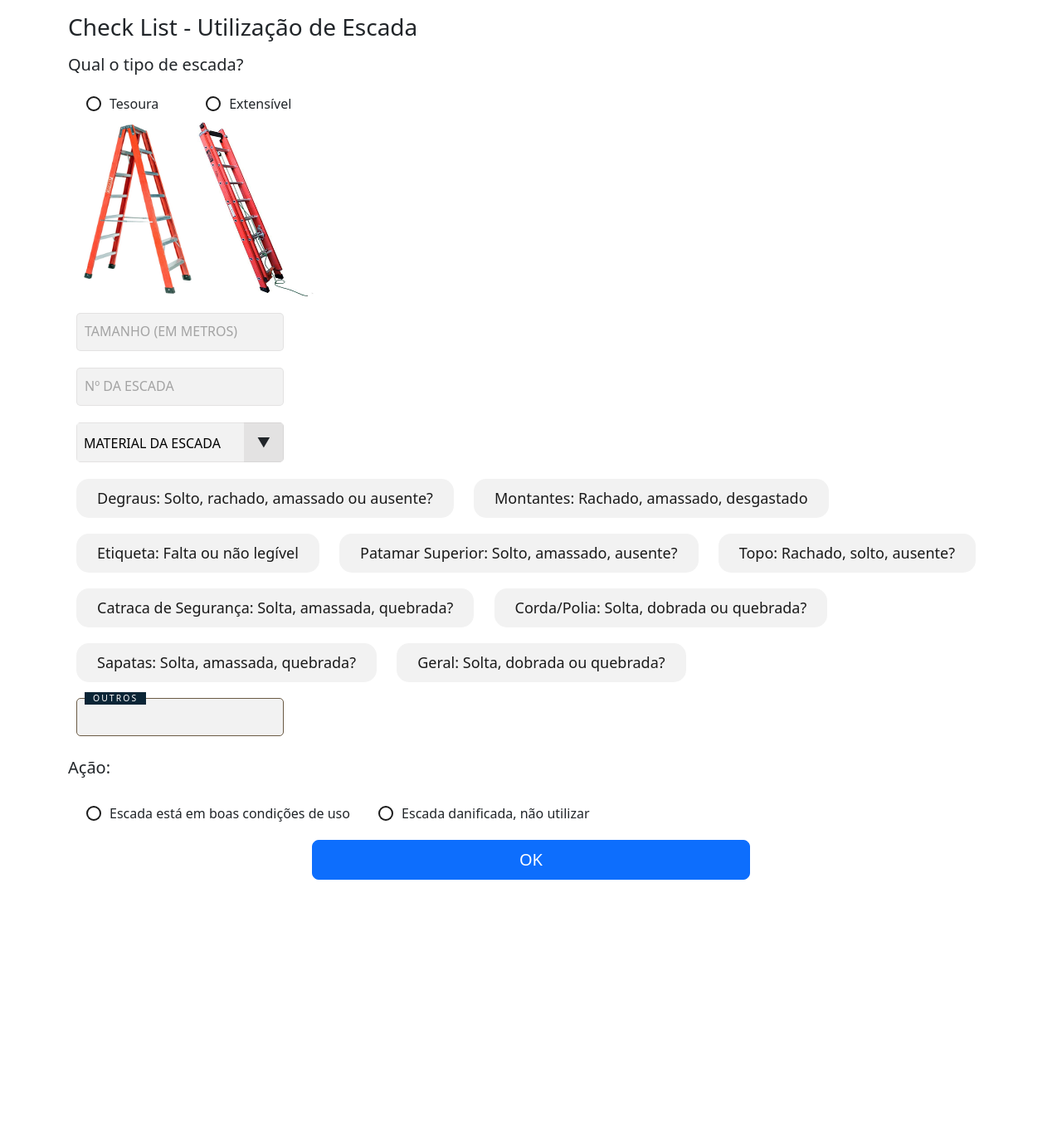
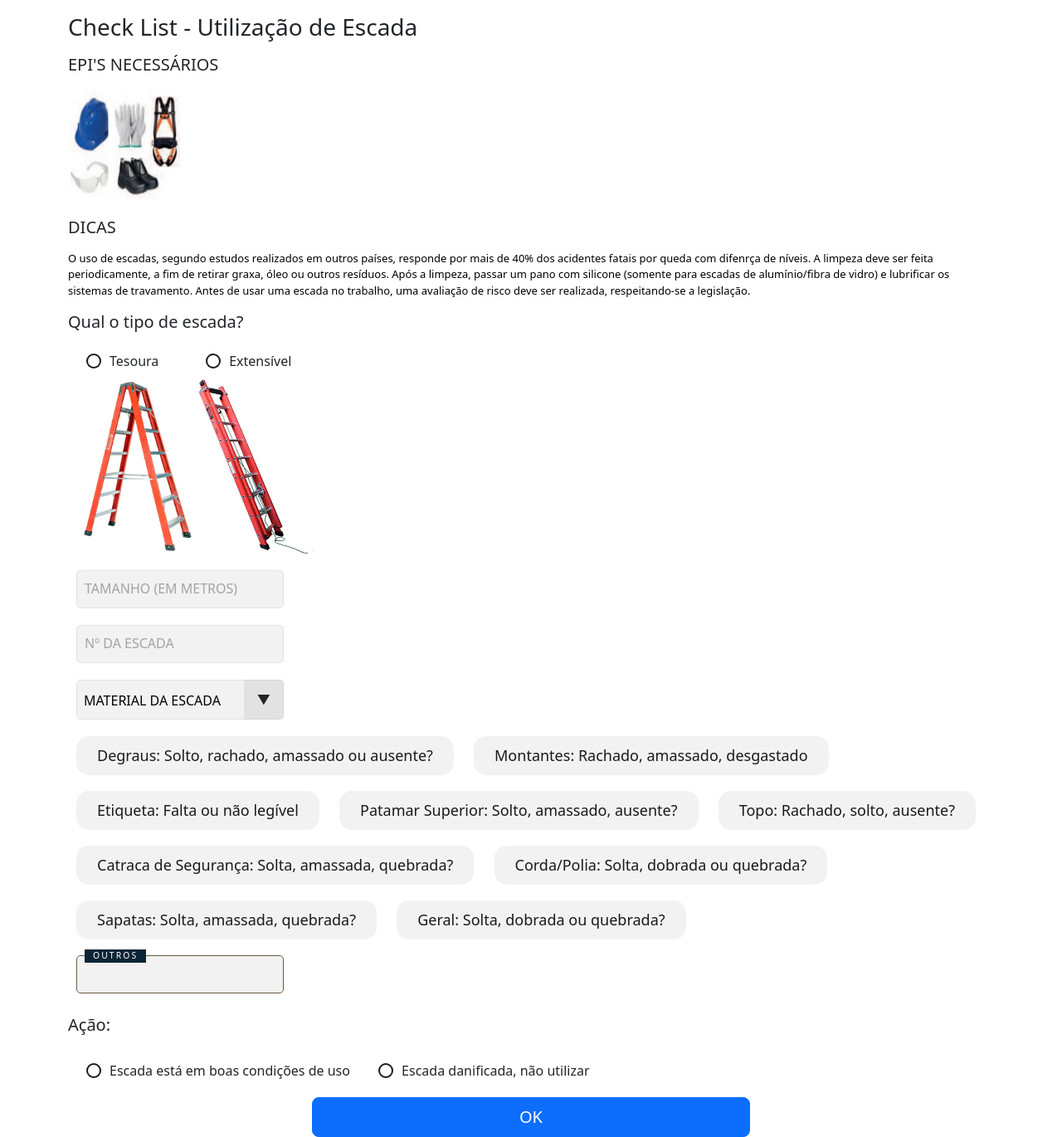
Before and after one commit to CIMOTec/PortalSSMA, a Flask app: page /escada in a window 1280 px wide. Shown: the part 56-1426 px from the top of the page at 83% size. Before the commit the page ends 1116 px from the top, so only its background shows below. Run offline with Flask 3, Linux system fonts and the light colour scheme; a user stored in the database is signed in; parts of the project's set-up code (start-up, migrations or seed data) failed here and were passed over; some libraries are stand-ins or nearby versions.

Commit message:
adding EPIS Necessarios

```diff
--- a/website/static/dropdowns.css
+++ b/website/static/dropdowns.css
@@ -302,3 +302,8 @@ select::-ms-expand {
 .select:hover::after {
   color: rgba(179,175,175,0.25);
 }
+
+.aviso {
+  color: black;
+  font-size:small;
+}
--- a/website/templates/escada.html
+++ b/website/templates/escada.html
@@ -1,6 +1,24 @@
 {% extends "base.html" %} {% block title %}Escada{% endblock %} {% block
 content %}
 <p><h3>Check List - Utilização de Escada</h3></p>
+
+<div>
+    <h5><p>EPI'S NECESSÁRIOS</p></h5>
+    <img src="static/img/epis.jpg" id="imga" width="140" height="140"/>
+</div>
+
+<p>
+
+</p>
+
+<div>
+    <h5><p>DICAS</h5></p>
+<div class="aviso">
+<p><h10>O uso de escadas, segundo estudos realizados em outros países, responde por mais de 40% dos acidentes fatais por queda com difenrça de níveis.
+A limpeza deve ser feita periodicamente, a fim de retirar graxa, óleo ou outros resíduos. Após a limpeza, passar um pano com silicone (somente para escadas de alumínio/fibra de vidro) e lubrificar os sistemas de travamento.
+Antes de usar uma escada no trabalho, uma avaliação de risco deve ser realizada, respeitando-se a legislação.</h10></p>
+</div>
+</div>
 
 <form method="POST">
     <div>
```
Also changed, not shown: website/static/img/epis.jpg (added).
